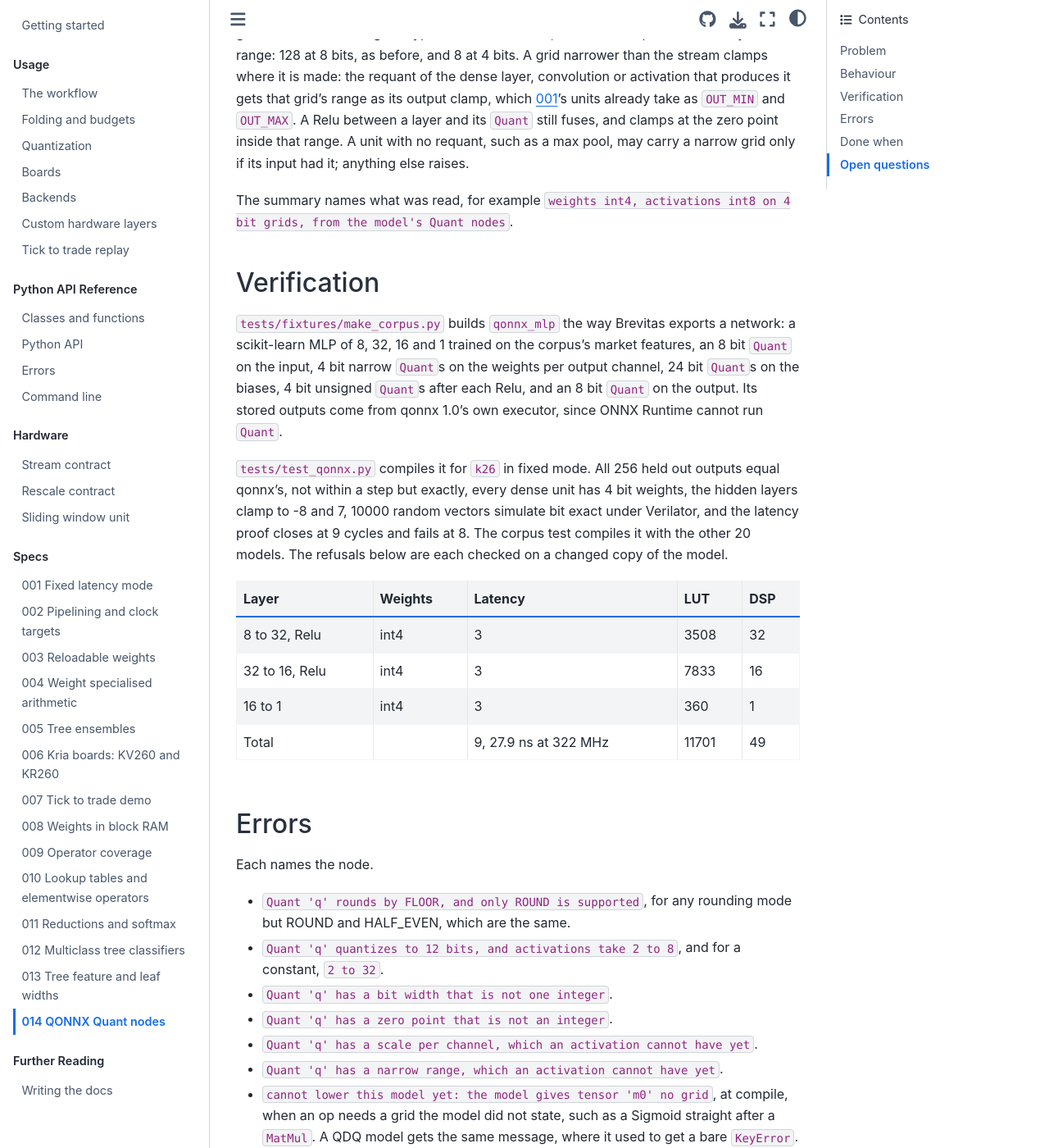
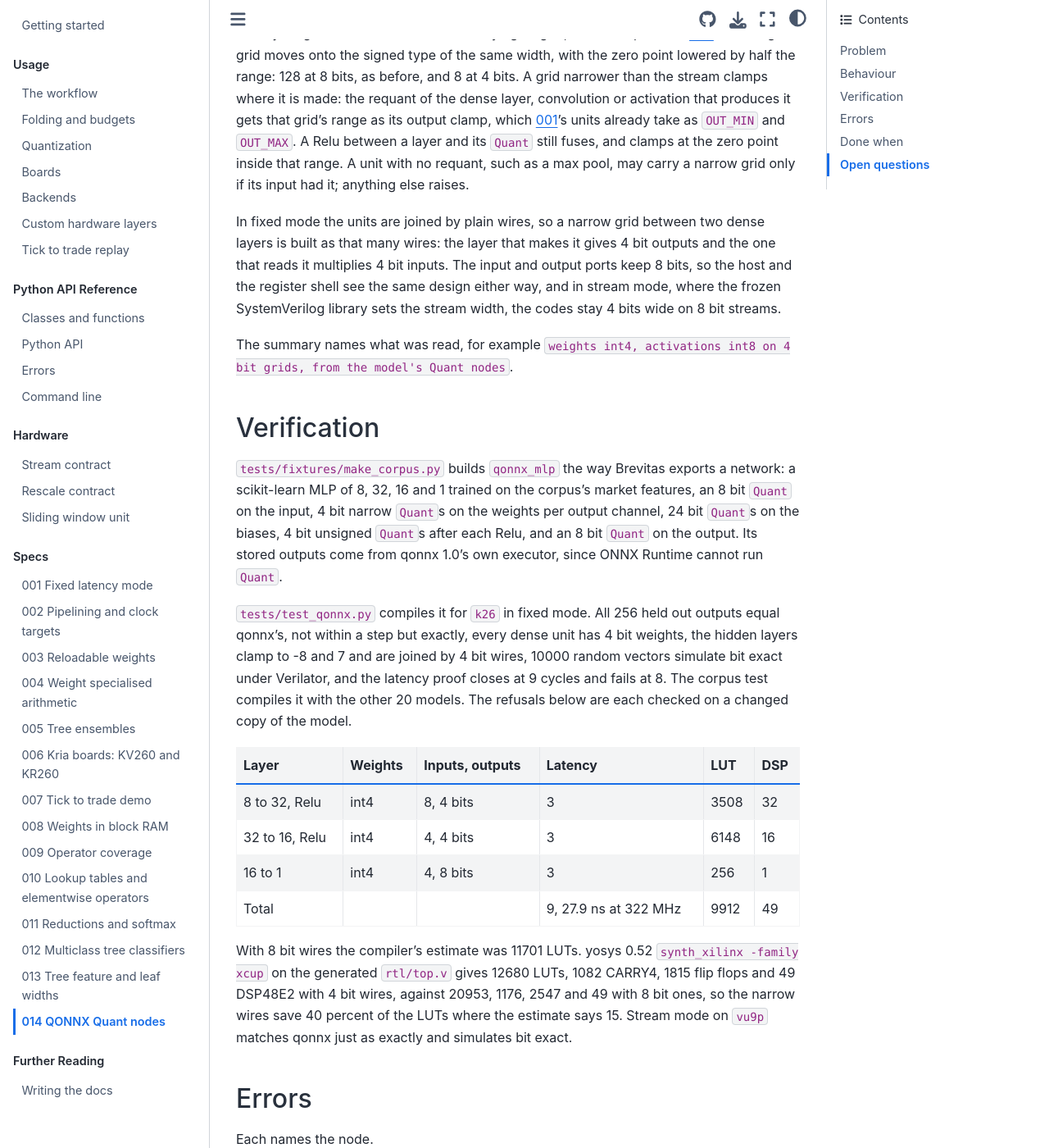
Before and after one commit to MarcosAsh/onnx2fpga, a Sphinx documentation site: the page built from docs/specs/014-qonnx.md, in a window 1280 px wide and 1400 px high, scrolled down 953 px. Shown: the whole window at 82% size. Built offline with Sphinx 7.4.7 and the Sphinx Book theme 1.1.4, drawn with Linux system fonts in a browser that asks for light colours; the version number is read from the project's files by our own code; some of the changed text lies outside the part shown.

Commit message:
narrow wires between dense layers

```diff
--- a/docs/specs/014-qonnx.md
+++ b/docs/specs/014-qonnx.md
@@ -1,8 +1,9 @@
 # 014 QONNX Quant nodes
 
-Status: implemented for weights and activations of 2 to 8 bits. Activations
-still travel on 8 bit streams; `BipolarQuant`, `Trunc` and `FloatQuant` are
-refused.
+Status: implemented for weights and activations of 2 to 8 bits. In fixed mode
+the wires between dense layers take the activations' width; the ports and every
+stream mode connection stay 8 bits. `BipolarQuant`, `Trunc` and `FloatQuant`
+are refused.
 
 ## Problem
 
@@ -47,6 +48,13 @@ A Relu between a layer and its `Quant` still fuses, and clamps at the zero
 point inside that range. A unit with no requant, such as a max pool, may carry
 a narrow grid only if its input had it; anything else raises.
 
+In fixed mode the units are joined by plain wires, so a narrow grid between
+two dense layers is built as that many wires: the layer that makes it gives
+4 bit outputs and the one that reads it multiplies 4 bit inputs. The input and
+output ports keep 8 bits, so the host and the register shell see the same
+design either way, and in stream mode, where the frozen SystemVerilog library
+sets the stream width, the codes stay 4 bits wide on 8 bit streams.
+
 The summary names what was read, for example `weights int4, activations int8
 on 4 bit grids, from the model's Quant nodes`.
 
@@ -61,17 +69,25 @@ from qonnx 1.0's own executor, since ONNX Runtime cannot run `Quant`.
 
 `tests/test_qonnx.py` compiles it for `k26` in fixed mode. All 256 held out
 outputs equal qonnx's, not within a step but exactly, every dense unit has
-4 bit weights, the hidden layers clamp to -8 and 7, 10000 random vectors
+4 bit weights, the hidden layers clamp to -8 and 7 and are joined by 4 bit
+wires, 10000 random vectors
 simulate bit exact under Verilator, and the latency proof closes at 9 cycles
 and fails at 8. The corpus test compiles it with the other 20 models. The
 refusals below are each checked on a changed copy of the model.
 
-| Layer | Weights | Latency | LUT | DSP |
-|---|---|---|---|---|
-| 8 to 32, Relu | int4 | 3 | 3508 | 32 |
-| 32 to 16, Relu | int4 | 3 | 7833 | 16 |
-| 16 to 1 | int4 | 3 | 360 | 1 |
-| Total | | 9, 27.9 ns at 322 MHz | 11701 | 49 |
+| Layer | Weights | Inputs, outputs | Latency | LUT | DSP |
+|---|---|---|---|---|---|
+| 8 to 32, Relu | int4 | 8, 4 bits | 3 | 3508 | 32 |
+| 32 to 16, Relu | int4 | 4, 4 bits | 3 | 6148 | 16 |
+| 16 to 1 | int4 | 4, 8 bits | 3 | 256 | 1 |
+| Total | | | 9, 27.9 ns at 322 MHz | 9912 | 49 |
+
+With 8 bit wires the compiler's estimate was 11701 LUTs. yosys 0.52
+`synth_xilinx -family xcup` on the generated `rtl/top.v` gives 12680 LUTs,
+1082 CARRY4, 1815 flip flops and 49 DSP48E2 with 4 bit wires, against 20953,
+1176, 2547 and 49 with 8 bit ones, so the narrow wires save 40 percent of the
+LUTs where the estimate says 15. Stream mode on `vu9p` matches qonnx just as
+exactly and simulates bit exact.
 
 ## Errors
 
@@ -104,11 +120,10 @@ All three are met.
 
 ## Open questions
 
-- The activations are 4 bit codes on 8 bit streams. Giving each stream its own
-  width would make the second layer's multiplies 4 by 4 bits: the estimate
-  drops from 7833 to 6148 LUTs, and from 360 to 256 for the last. That needs
-  converters between units, which the fixed latency top could add as plain
-  wires.
+- Only wires between two dense layers are narrowed. A narrow grid read by a
+  table, an Add or a pool, or one on a port, still takes 8.
+- The estimate saw a third of the saving yosys found on the narrow wires, so
+  the dense cost model wants refitting against Vivado at 4 bits.
 - HGQ and QKeras networks usually quantize their input to 16 bits, past the
   8 that activations take.
 - A real Brevitas export, and the hls4ml jet tagger in QONNX, would test what
```
Also changed, not shown: docs/guides/quantization.md (+3 -2 lines), docs/specs/013-tree-widths.md (+12 -10 lines), 2 other files.
